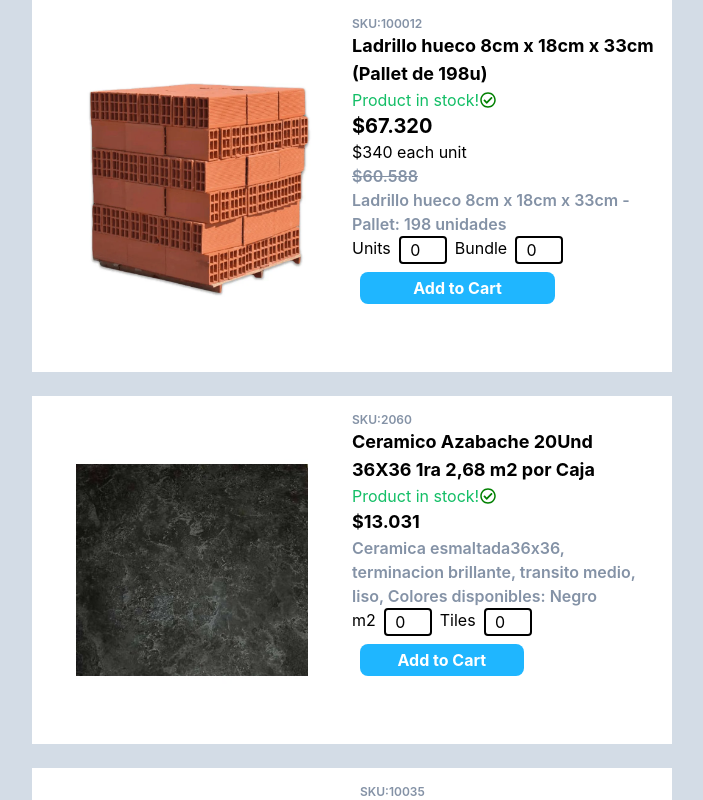
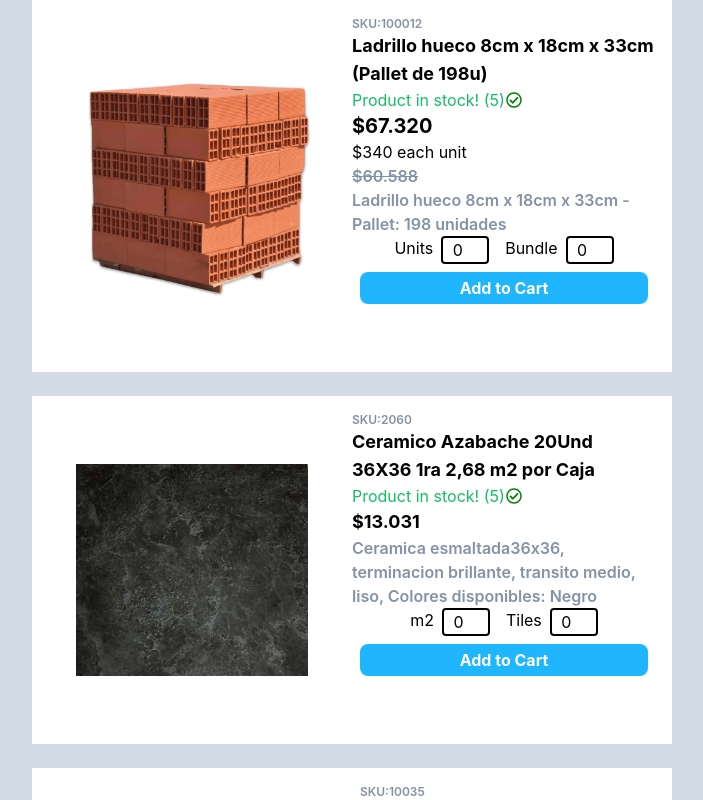
Before and after one commit to AugustoTobia/ProductSelector, a React (Create React App) app: page / in a window 1280 px wide. Shown: the top 800 px of the page, without its empty margins (288-991 px from the left). Built offline with nearby package versions, Linux system fonts and the light colour scheme.

Commit message:
refactor

```diff
--- a/src/components/Cart.tsx
+++ b/src/components/Cart.tsx
@@ -17,7 +17,7 @@ const Cart = () => {
 							{item.quantity + ' ' + (item.product.measurementUnit || 'unit')}
 						</span>
 						<button onClick={() => removeItemFromCart(item.product)}>
-							<MdDelete />
+							<MdDelete size={25}/>
 						</button>
 					</li>
 				)
--- a/src/components/CartContainer.tsx
+++ b/src/components/CartContainer.tsx
@@ -33,13 +33,14 @@ const CartContainer = ({ children }: { children: React.ReactNode }) => {
 				flex-col
 				${isMaximized
 					? 'h-[200px] w-full lg:w-[400px]'
-					: 'm-6 h-[30px] w-[40px]'
+					: 'm-6 h-[40px] w-[40px]'
 				}
 			`}
 		>
 			<div className="flex items-center justify-between">
 				{!isMaximized && <FaAngleUp
 					color="white"
+					size={25}
 					className="mx-auto cursor-pointer"
 					onClick={() => setMaximized(true)}
 				/>}
@@ -49,6 +50,7 @@ const CartContainer = ({ children }: { children: React.ReactNode }) => {
 					<FaAngleDown
 						color="white"
 						className="cursor-pointer"
+						size={25}
 						onClick={() => setMaximized(false)}
 					/>
 				</>
--- a/src/components/ProductSelector.tsx
+++ b/src/components/ProductSelector.tsx
@@ -33,7 +33,7 @@ const ProductSelector: FC<ProductWithImage> = (product) => {
 
 				{stock > 0
 					? <span className="flex items-center text-green gap-x-px">
-						Product in stock! <FaRegCheckCircle color="green" />
+						{`Product in stock! (${product.stock})`} <FaRegCheckCircle color="green" />
 					</span>
 					: <span className="flex items-center text-red gap-x-px">
 						Product not available <MdOutlineCancel color="red" />
--- a/src/components/QuantitySelector.tsx
+++ b/src/components/QuantitySelector.tsx
@@ -1,6 +1,6 @@
 import { FC, useEffect, useId, useState } from "react";
 
-import { customValueLabel, labelUnit, QuantitySelectorProps } from "../types/types";
+import { customValueLabel, labelUnit, ListedProduct, QuantitySelectorProps } from "../types/types";
 import { calcGroups } from "../common/utils";
 
 import { useCartContext } from "../CartContext";
@@ -24,8 +24,11 @@ const QuantitySelector: FC<QuantitySelectorProps> = ({ salesUnit, unitValue, pro
 
 	const handleChangeUnits = (newQuantity: number) => {
 		const truncated = Math.trunc(newQuantity)
+
 		setState(() => {
 			if (newQuantity < 0) return { unit: 0, group: 0 }
+			if (isGroup && newQuantity > product.stock * unitValue!) return { unit: product.stock * unitValue!, group: product.stock }
+			if (!isGroup && newQuantity > product.stock) return { unit: product.stock, group: 0 }
 			return { unit: truncated, group: calcGroups(truncated, unitValue) }
 		})
 	}
@@ -34,13 +37,25 @@ const QuantitySelector: FC<QuantitySelectorProps> = ({ salesUnit, unitValue, pro
 		const truncated = Math.trunc(newQuantity)
 		setState(() => {
 			if (newQuantity < 0) return { unit: 0, group: 0 }
+			if (newQuantity > product.stock) return { unit: product.stock * unitValue!, group: product.stock }
 			return { unit: unitValue! * truncated, group: truncated }
 		})
 	}
 
-	return (<div>
+	const handleSubmit = (submitted: ListedProduct) => {
+		let newProduct = submitted
+		if (submitted.quantity > product.stock) {
+			newProduct.quantity = product.stock
+
+		}
+		addItemToCart(newProduct)
+	}
+
+	return (<div className="w-full flex flex-col">
+		<div className="flex gap-x-4 w-full justify-center">
 			{isGroup
-			? <div className="flex gap-x-2">
+				? <>
+					<div className="flex gap-x-2">
 						<label htmlFor={unitLabelId}>{customValueLabel[salesUnit]}</label>
 						<input
 							type="number"
@@ -50,6 +65,8 @@ const QuantitySelector: FC<QuantitySelectorProps> = ({ salesUnit, unitValue, pro
 							value={state.unit}
 							onChange={(e) => handleChangeUnits(Number(e.target.value))}
 						/>
+					</div>
+					<div className="flex gap-x-2">
 						<label htmlFor={groupLabelId}>{labelUnit[salesUnit]}</label>
 						<input
 							type="number"
@@ -61,6 +78,7 @@ const QuantitySelector: FC<QuantitySelectorProps> = ({ salesUnit, unitValue, pro
 							onChange={(e) => handleChangeGroups(Number(e.target.value))}
 						/>
 					</div>
+				</>
 				: <div className="flex gap-x-2">
 					<label htmlFor={unitInGroupLabelId}>Units</label>
 					<input
@@ -73,22 +91,15 @@ const QuantitySelector: FC<QuantitySelectorProps> = ({ salesUnit, unitValue, pro
 					/>
 				</div>
 			}
+		</div>
 
 		<div className="flex flex-col gap-y-2 m-2">
-			{isInCart
-				? <button
+			<button
 				className="rounded-lg bg-blue w-200 text-white font-bold p-1"
 				onClick={() => { addItemToCart({ product: product, quantity: isGroup ? state.group : state.unit }) }}
 			>
-					Change quantity
+				{isInCart ? 'Change quantity' : 'Add to Cart'}
 			</button>
-				: <button
-					className="rounded-lg bg-blue w-200 text-white font-bold p-1"
-					onClick={() => { addItemToCart({ product: product, quantity: isGroup ? state.group : state.unit }) }}
-				>
-					Add to Cart
-				</button>
-			}
 
 			<button
 				className={`${!isInCart && 'invisible'} rounded-lg border-2 border-blue w-200 text-blue font-bold p-1`}
```
Lines whose indentation alone changed are shown as unchanged.
